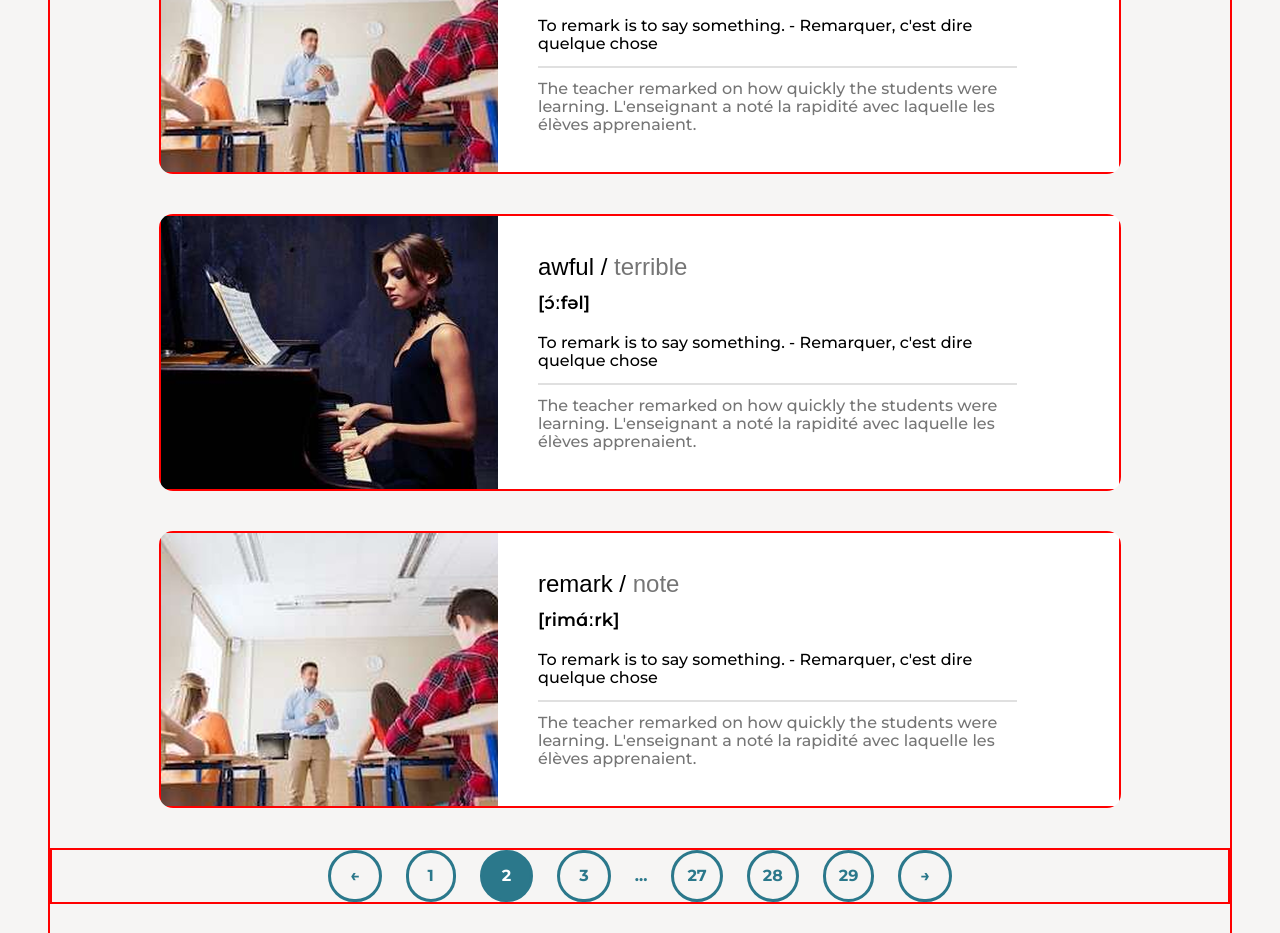
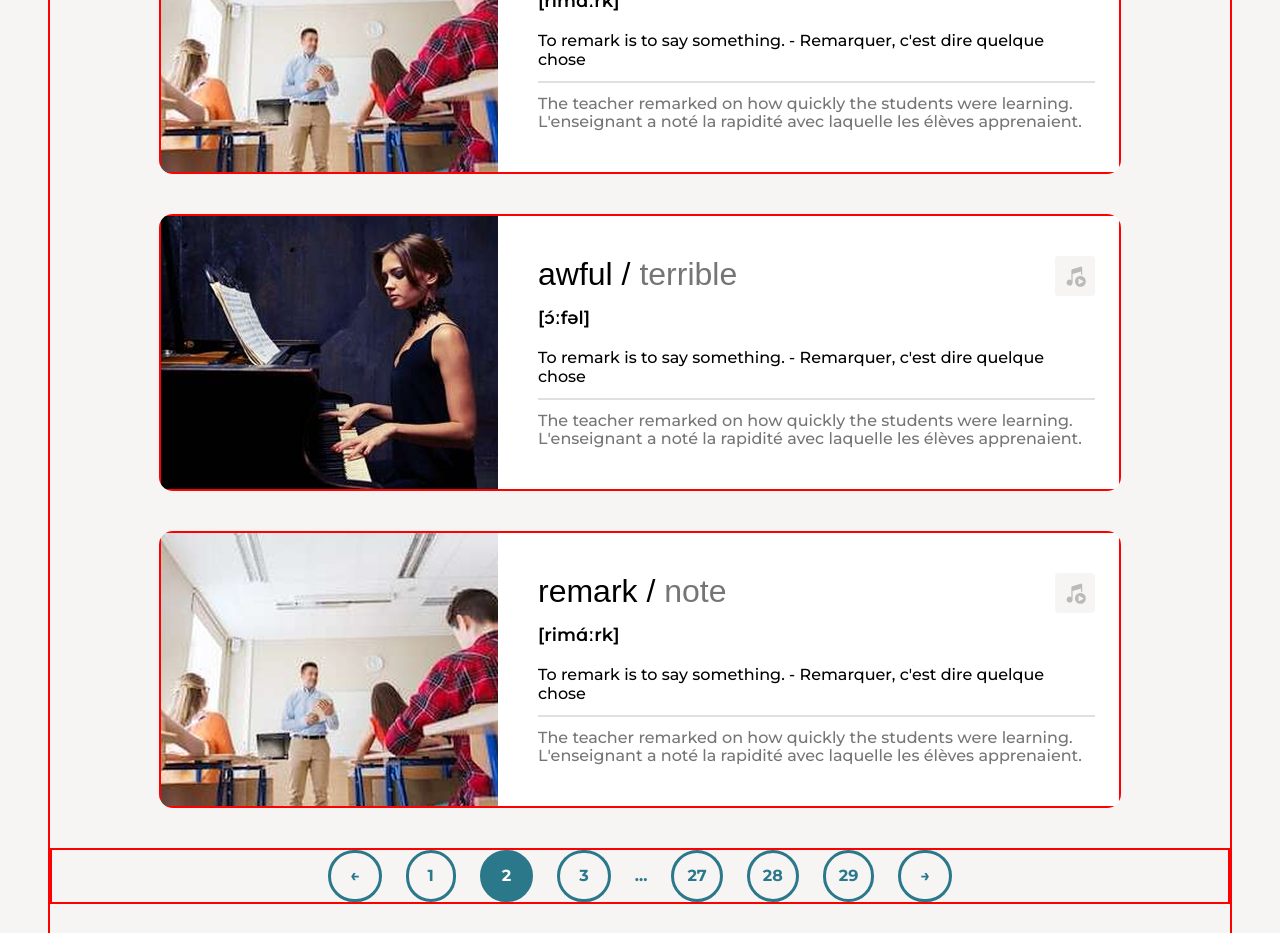
Before and after one commit to Polymer-505/E-Learning, a plain HTML site: page textbook.html in a window 1280 px wide. Shown: the part 512-1445 px from the top of the page. Drawn offline with nearby package versions, Linux system fonts and the light colour scheme; a web font is replaced by a local one.

Commit message:
upupupupup

```diff
--- a/src/css/style.css
+++ b/src/css/style.css
@@ -158,6 +158,7 @@ hr {
 
     color: var(--dark-cyan);
     background-color: var(--light-cyan);
+    cursor: pointer;
 
     border-width: 0px;
     padding-left: 22px;
--- a/src/css/style2.css
+++ b/src/css/style2.css
@@ -193,6 +193,8 @@ header {
 
 .nav-site2-game1,
 .nav-site2-game2 {
+    cursor: pointer;
+
     font-size: 16px;
     font-weight: 700;
 }
@@ -200,6 +202,8 @@ header {
 .nav-site2-settings {
     background-color: var(--light-gray);
     border: 0px solid var(--light-gray);
+    cursor: pointer;
+
     padding: 8px;
     border-radius: 4px;
 }
@@ -329,16 +333,31 @@ header {
 }
 
 .word-card-content {
-    width: 50%;
     padding-left: 40px;
-    padding-right: 33px;
+    padding-right: 24px;
+}
+
+.word-card-header::after {
+    content: '';
+    display: inline-block;
+    background-image: url(../images/textbook/play-icon.svg);
+    background-repeat: no-repeat;
+    background-position: center;
+    background-color: var(--light-gray);
+    width: 40px;
+    height: 40px;
+    border-radius: 4px;
+    cursor: pointer;
 }
 
 .word-card-header {
+    font-size: 32px;
     margin-bottom: 12px;
+    display: flex;
+    justify-content: space-between;
 }
 
-span {
+.word-card-span {
     color: var(--dark-gray);
 }
 
--- a/textbook.html
+++ b/textbook.html
@@ -76,11 +76,14 @@
                     <li class="word-card">
                         <div class="word-card-wrap2">
                             <div class="thumb">
-                                <img class="word-card-png" src="src/images/textbook/crad-img1.png" alt=""
-                                    width="337px">
+                                <img class="word-card-png" src="src/images/textbook/crad-img1.png" alt="" width="337px">
                             </div>
                             <div class="word-card-content">
-                                <h2 class="word-card-header">remark / <span>note</span></h2>
+                                <h2 class="word-card-header">
+                                    <span>
+                                        remark / <span class="word-card-span">note</span>
+                                    </span>
+                                </h2>
                                 <h3 class="word-card-transcription">[rimɑ́ːrk]</h3>
                                 <p class="word-card-text">To remark is to say something. - Remarquer, c'est dire quelque
                                     chose
@@ -95,11 +98,14 @@
                     <li class="word-card">
                         <div class="word-card-wrap2">
                             <div class="thumb">
-                                <img class="word-card-png" src="src/images/textbook/crad-img2.png" alt=""
-                                    width="337px">
+                                <img class="word-card-png" src="src/images/textbook/crad-img2.png" alt="" width="337px">
                             </div>
                             <div class="word-card-content">
-                                <h2 class="word-card-header">awful / <span>terrible</span></h2>
+                                <h2 class="word-card-header">
+                                    <span>
+                                        awful / <span class="word-card-span">terrible</span>
+                                    </span>
+                                </h2>
                                 <h3 class="word-card-transcription">[ɔ́ːfəl]</h3>
                                 <p class="word-card-text">To remark is to say something. - Remarquer, c'est dire quelque
                                     chose
@@ -114,11 +120,14 @@
                     <li class="word-card">
                         <div class="word-card-wrap2">
                             <div class="thumb">
-                                <img class="word-card-png" src="src/images/textbook/crad-img1.png" alt=""
-                                    width="337px">
+                                <img class="word-card-png" src="src/images/textbook/crad-img1.png" alt="" width="337px">
                             </div>
                             <div class="word-card-content">
-                                <h2 class="word-card-header">remark / <span>note</span></h2>
+                                <h2 class="word-card-header">
+                                    <span>
+                                        remark / <span class="word-card-span">note</span>
+                                    </span>
+                                </h2>
                                 <h3 class="word-card-transcription">[rimɑ́ːrk]</h3>
                                 <p class="word-card-text">To remark is to say something. - Remarquer, c'est dire quelque
                                     chose
```
Also changed, not shown: index.html (+2 -2 lines).
